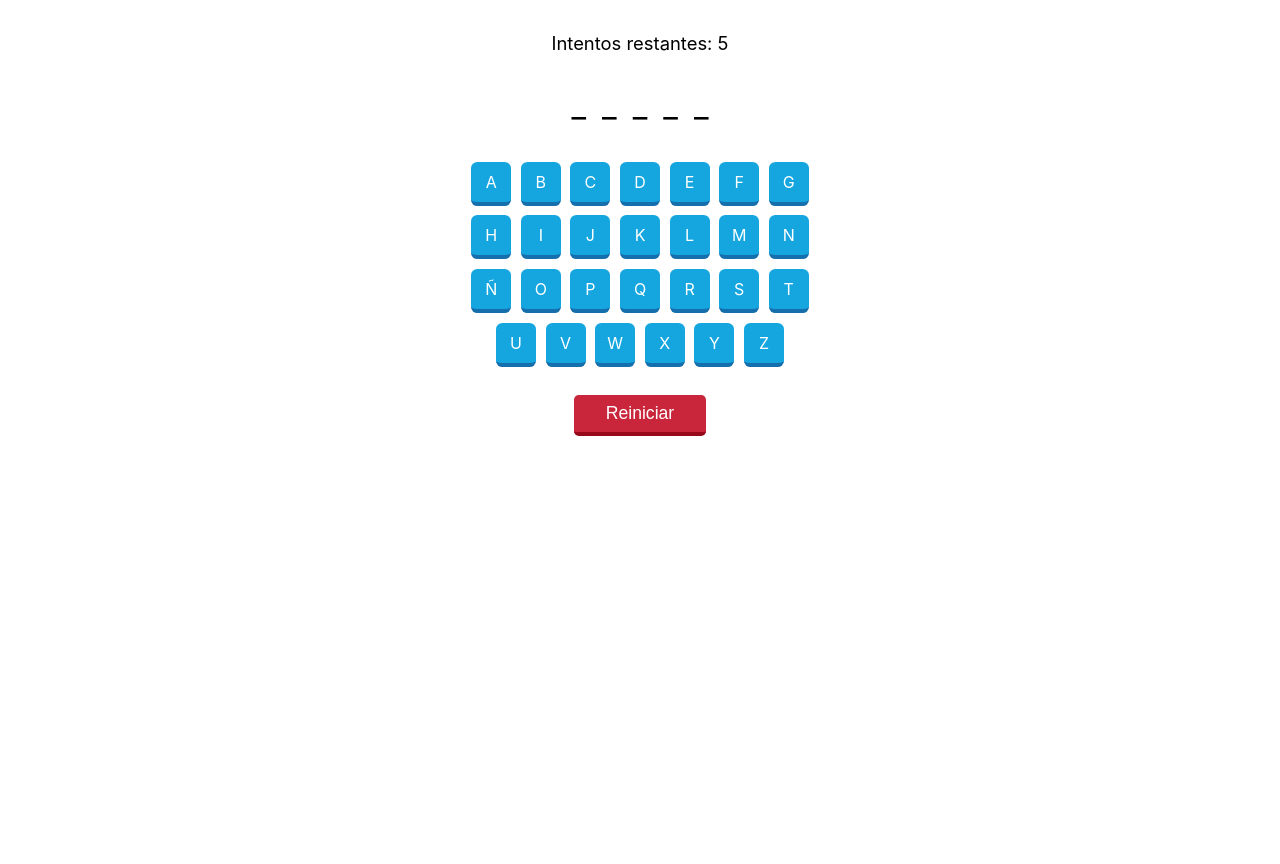
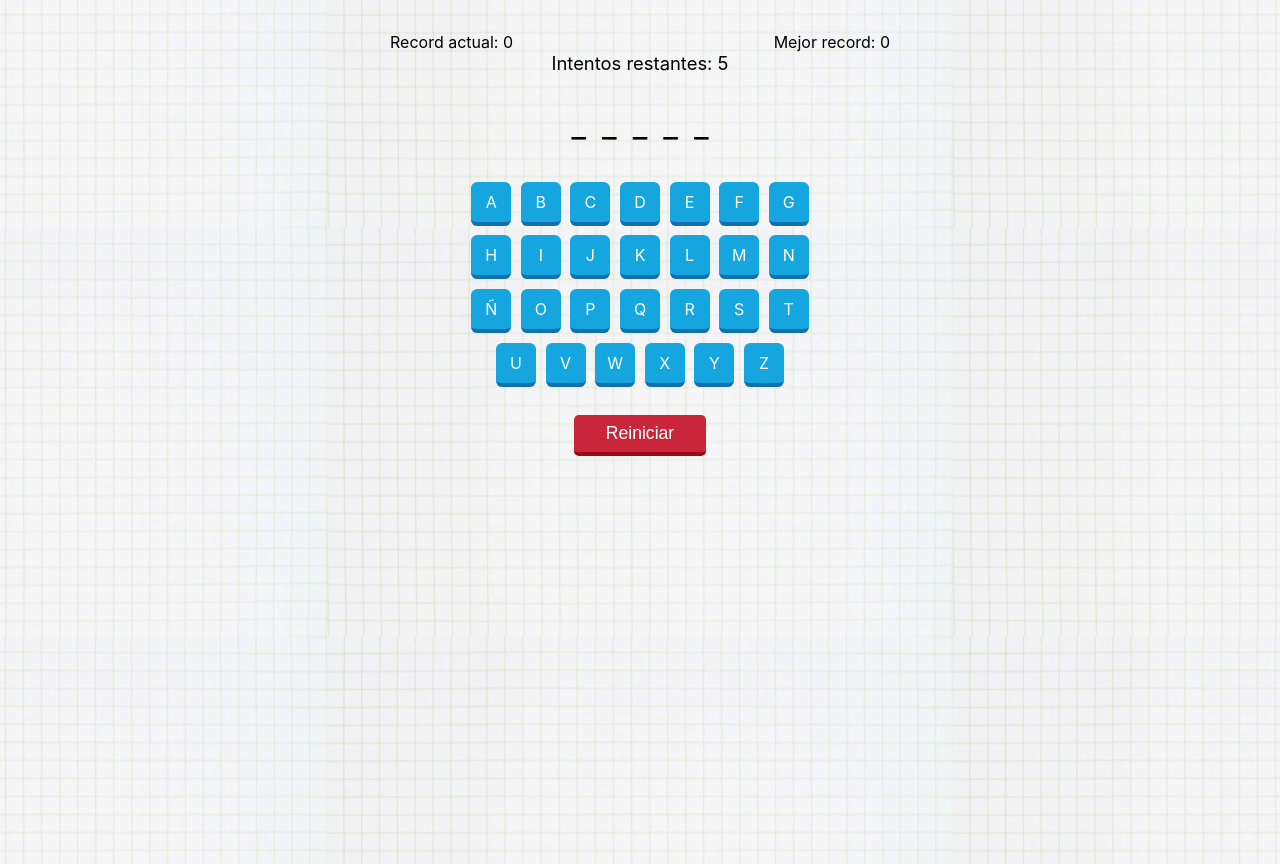
Before and after one commit to JCalderin91/hangman, a React (Vite) app: page / in a window 1280 px wide. Before the commit the page ends 800 px from the top, so only its background shows below. Built offline with nearby package versions, Linux system fonts and the light colour scheme.

Commit message:
feat: mejores puntajes

```diff
--- a/src/App.css
+++ b/src/App.css
@@ -1,7 +1,20 @@
+/* @import url("https://fonts.googleapis.com/css2?family=Mali:wght@500&display=swap"); */
+body {
+  background-color: #f2f2f2;
+  min-height: 100vh;
+  background-image: url("assets/images/cuaderno-rayado-blanco-papel-blanco-linea-patron-papel-cuadriculado-proceso-diseno-grafico-trabajo_109660-31.webp");
+  background-position: center;
+  /* font-family: "Mali", cursive; */
+}
 .App {
   max-width: 500px;
   margin: 0 auto;
-  padding-top: 2rem;
+  padding: 2rem 1rem;
+  min-height: 100vh;
+}
+.header {
+  display: flex;
+  justify-content: space-between;
 }
 
 .intents {
--- a/src/App.jsx
+++ b/src/App.jsx
@@ -7,23 +7,44 @@ const words =
     .toUpperCase()
     .split(",");
 
+let bestRecord = window.localStorage.getItem("bestRecord") || 0;
+
 function App() {
   const [lettersSelected, setLettersSelected] = useState("");
   const [intents, setIntents] = useState(5);
   const [word, setWord] = useState("");
+  const [currentRecord, setCurrentRecord] = useState(0);
+
+  const isWinner = !word
+    .split("")
+    .filter((letter) => !lettersSelected.includes(letter)).length;
 
   const setRandomWord = () => {
     setWord(words[Math.floor(Math.random() * words.length)]);
   };
   useEffect(() => {
     setRandomWord();
-  }, [words]);
+  }, []);
+
+  useEffect(() => {
+    if (word && isWinner) {
+      console.log("setCurrentRecord", isWinner);
+      setCurrentRecord((newRecord) => {
+        window.localStorage.setItem("bestRecord", newRecord + 1);
+        return newRecord + 1;
+      });
+    }
+  }, [isWinner]);
 
   const addLetter = (letter) => {
     if (lettersSelected.includes(letter)) return false;
     setLettersSelected(lettersSelected + letter);
     if (!word.includes(letter)) {
       setIntents(intents - 1);
+      console.log({ intents });
+      if (intents <= 1) {
+        setCurrentRecord(0);
+      }
     }
   };
 
@@ -33,12 +54,14 @@ function App() {
     setRandomWord();
   };
 
-  const isWinner = !word
-    .split("")
-    .filter((letter) => !lettersSelected.includes(letter)).length;
+  if (currentRecord > bestRecord) bestRecord = currentRecord;
 
   return (
     <div className="App">
+      <header className="header">
+        <div className="current-record">Record actual: {currentRecord}</div>
+        <div className="best-record">Mejor record: {bestRecord}</div>
+      </header>
       <div className="intents">Intentos restantes: {intents}</div>
       <p className="hidden-word">
         {intents > 0
```
Also changed, not shown: src/assets/images/background-line-horizontal-stripes-design.jpg (added), src/assets/images/cuaderno-rayado-blanco-papel-blanco-linea-patron-papel-cuadriculado-proceso-diseno-grafico-trabajo_109660-31.webp (added).
